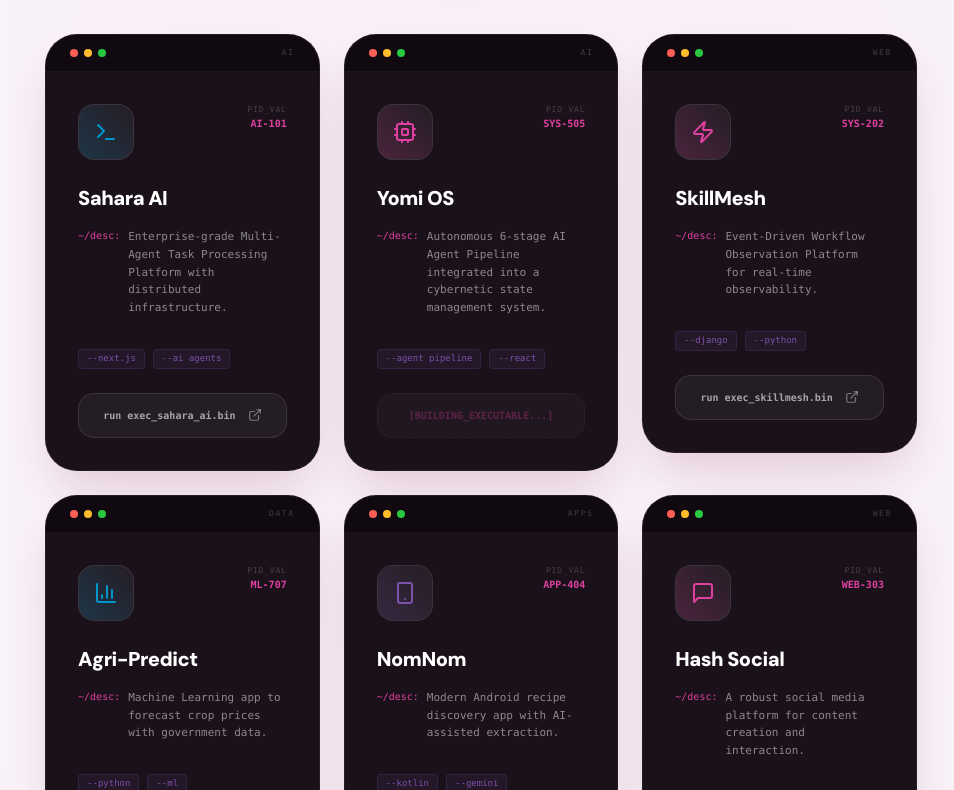
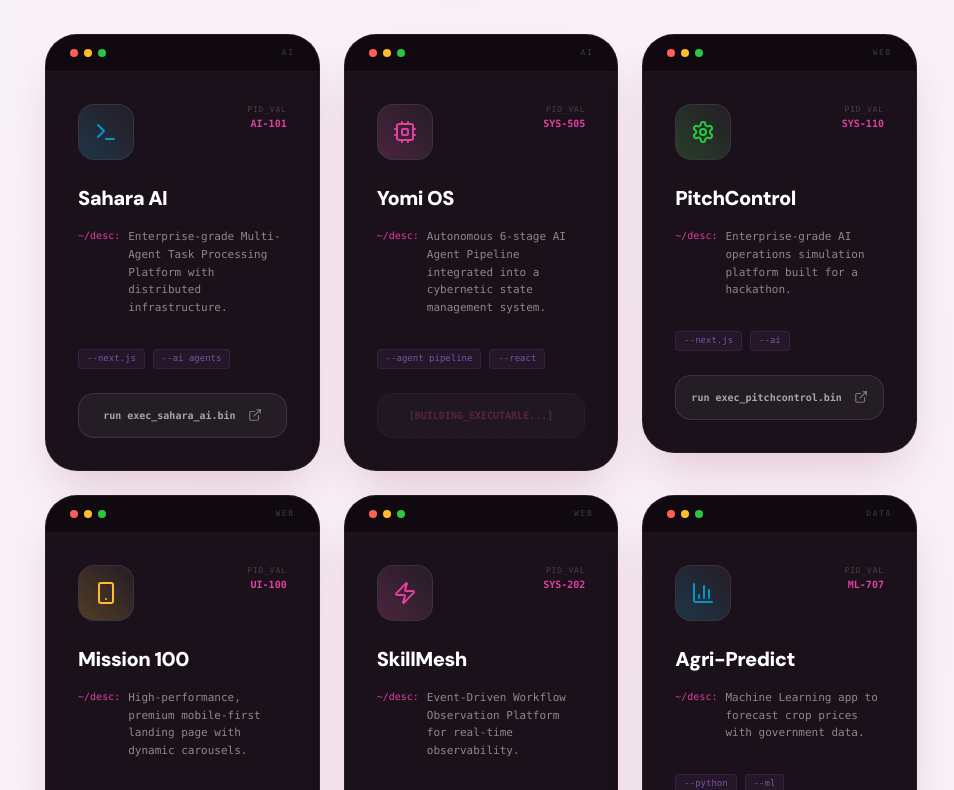
Before and after one commit to Tamore/Portfolio, a React (Vite) app: page / in a window 1280 px wide. Shown: the part 2610-3400 px from the top of the page, without its empty margins (319-1273 px from the left). Built offline with nearby package versions, Linux system fonts and the light colour scheme.

Commit message:
feat: add PitchControl and Mission 100 to portfolio

```diff
--- a/src/App.tsx
+++ b/src/App.tsx
@@ -443,6 +443,8 @@ const App = () => {
                 {[
                   { title: 'Sahara AI', ident: 'AI-101', tags: ['Next.js', 'AI Agents'], category: 'AI', desc: 'Enterprise-grade Multi-Agent Task Processing Platform with distributed infrastructure.', color: '#0096cc', icon: <TerminalIcon />, link: 'https://github.com/Tamore/ai-task-app' },
                   { title: 'Yomi OS', ident: 'SYS-505', tags: ['Agent Pipeline', 'React'], category: 'AI', desc: 'Autonomous 6-stage AI Agent Pipeline integrated into a cybernetic state management system.', color: '#e040a0', icon: <Cpu />, link: '#' },
+                  { title: 'PitchControl', ident: 'SYS-110', tags: ['Next.js', 'AI'], category: 'Web', desc: 'Enterprise-grade AI operations simulation platform built for a hackathon.', color: '#28c941', icon: <Settings />, link: 'https://github.com/Tamore/PitchControl' },
+                  { title: 'Mission 100', ident: 'UI-100', tags: ['Mobile-First', 'React'], category: 'Web', desc: 'High-performance, premium mobile-first landing page with dynamic carousels.', color: '#ffbd2e', icon: <Smartphone />, link: 'https://github.com/Tamore/Fifa-Challenge' },
                   { title: 'SkillMesh', ident: 'SYS-202', tags: ['Django', 'Python'], category: 'Web', desc: 'Event-Driven Workflow Observation Platform for real-time observability.', color: '#e040a0', icon: <Zap />, link: 'https://github.com/Tamore/SkillMesh' },
                   { title: 'Agri-Predict', ident: 'ML-707', tags: ['Python', 'ML'], category: 'Data', desc: 'Machine Learning app to forecast crop prices with government data.', color: '#0096cc', icon: <BarChart3 />, link: 'https://github.com/Tamore/Agriculture-Commodity-Price-Prediction' },
                   { title: 'NomNom', ident: 'APP-404', tags: ['Kotlin', 'Gemini'], category: 'Apps', desc: 'Modern Android recipe discovery app with AI-assisted extraction.', color: '#7c52aa', icon: <Smartphone />, link: 'https://github.com/Tamore/NomNom' },
```
